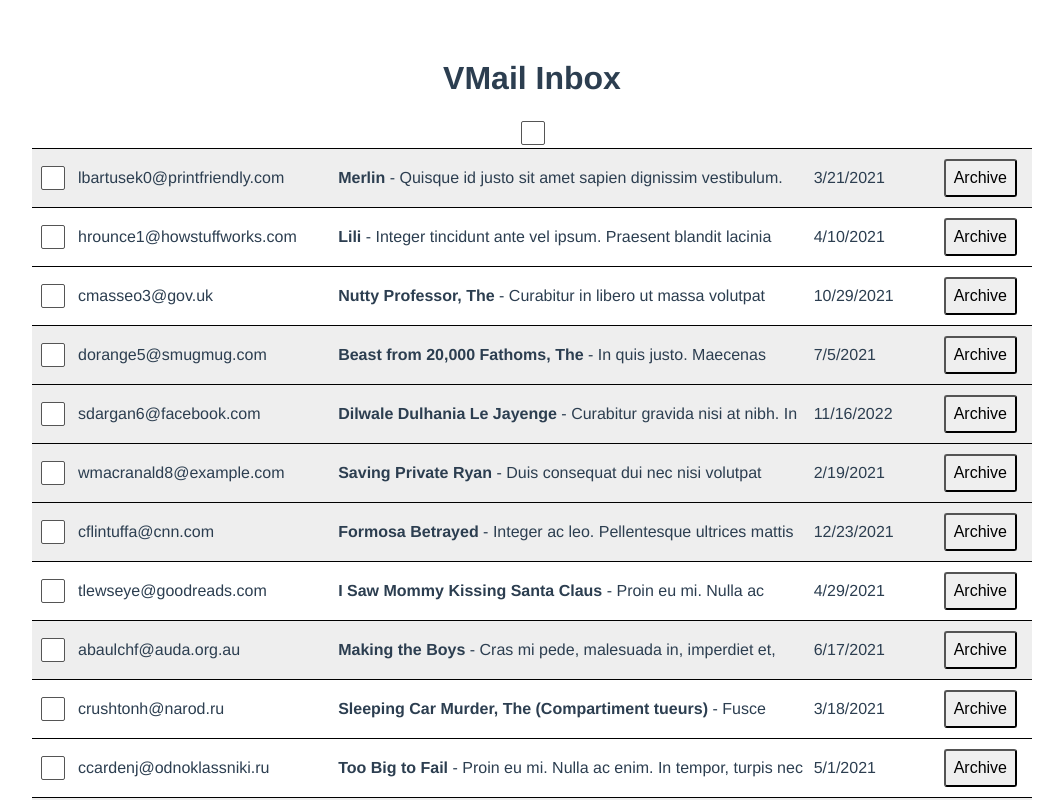
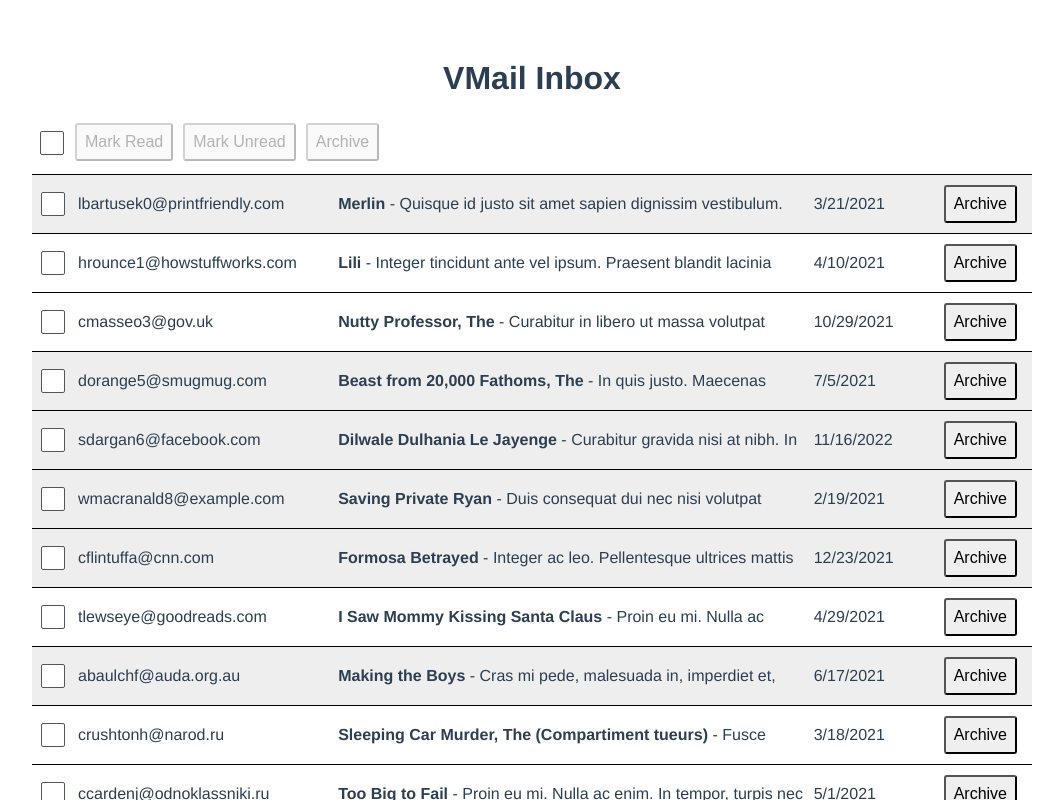
Before and after one commit to SuhelMakkad/vue-mail-ui, a Vue app: page / in a window 1280 px wide. Shown: the top 800 px of the page, without its empty margins (108-1171 px from the left). Built offline with nearby package versions, Linux system fonts and the light colour scheme.

Commit message:
added archive all option

```diff
--- a/src/components/BulkActionBar.vue
+++ b/src/components/BulkActionBar.vue
@@ -1,5 +1,6 @@
 <template lang="">
-  <div>
+  <div class="bulk-action-bar">
+    <span class="checkbox">
       <input
         type="checkbox"
         @click="bulkSelect"
@@ -8,6 +9,25 @@
           'partial-check': someEmailsSelected,
         }"
       />
+    </span>
+
+    <span class="buttons">
+      <button
+        @click="emailSelection.markRead()"
+        :disabled="[...emailSelection.emails].every((e) => e.read)"
+      >
+        Mark Read
+      </button>
+
+      <button
+        @click="emailSelection.markUnread()"
+        :disabled="[...emailSelection.emails].every((e) => !e.read)"
+      >
+        Mark Unread
+      </button>
+
+      <button @click="emailSelection.archive()" :disabled="!selectedEmailsCount">Archive</button>
+    </span>
   </div>
 </template>
 
@@ -23,7 +43,7 @@ export default {
     },
   },
 
-  setup({emails}) {
+  setup({ emails }) {
     const emailSelection = useEmailSelection();
 
     const selectedEmailsCount = computed(() => emailSelection.emails.size);
@@ -35,16 +55,17 @@ export default {
     );
 
     const bulkSelect = () => {
-        console.log(allEmailsSelected.value);
       if (allEmailsSelected.value) {
         emailSelection.clear();
       } else {
-        emailSelection.addMultiple(emails)
+        emailSelection.addMultiple(emails);
       }
     };
 
     return {
+      emailSelection,
       bulkSelect,
+      selectedEmailsCount,
       allEmailsSelected,
       someEmailsSelected,
     };
--- a/src/components/MailTable.vue
+++ b/src/components/MailTable.vue
@@ -31,7 +31,7 @@
         {{ new Intl.DateTimeFormat("en-US").format(new Date(email.sentAt)) }}
       </td>
       <td>
-        <button @click="archiveEmail(email)">Archive</button>
+        <button @click.stop="archiveEmail(email)">Archive</button>
       </td>
     </tr>
   </table>
@@ -105,7 +105,6 @@ export default {
       if (changeIndex) {
         const currIndex = emails.findIndex((e) => e.id === email.id);
         const nextIndex = currIndex + changeIndex;
-        console.log({ currIndex, changeIndex, nextIndex });
 
         this.openEmail(emails[nextIndex]);
       }
--- a/src/composables/use-email-selection.js
+++ b/src/composables/use-email-selection.js
@@ -21,11 +21,27 @@ const useEmailSelection = () => {
     });
   };
 
+  const forSelected = (fn) => {
+    emails.forEach((email) => {
+      fn(email);
+    });
+  };
+
+  const markRead = () => forSelected((email) => (email.read = true));
+  const markUnread = () => forSelected((email) => (email.read = false));
+  const archive = () => {
+    forSelected((email) => (email.archived = true));
+    clear();
+  };
+
   return {
     emails,
     toggle,
     clear,
     addMultiple,
+    markRead,
+    markUnread,
+    archive,
   };
 };
 
```
Lines whose indentation alone changed are shown as unchanged.
